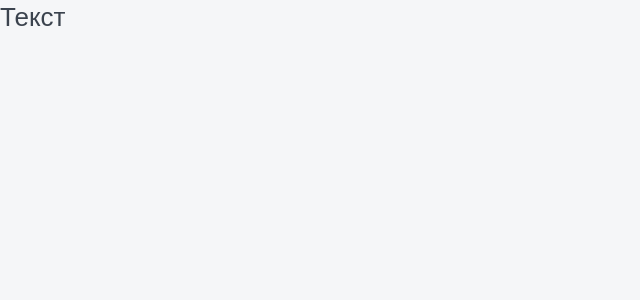
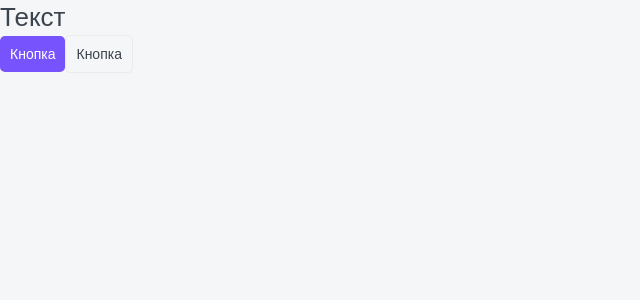
Before and after one commit to Fenixxx1990/NextJS-Project, a Next.js app: page / in a window 1280 px wide. Shown: the top 300 px of the page, without its empty margins (0-640 px from the left). Built offline with nearby package versions, Linux system fonts and the light colour scheme.

Commit message:
add button

```diff
--- /dev/null
+++ b/components/Button/Button.module.css
@@ -0,0 +1,35 @@
+.button {
+  cursor: pointer;
+
+  display: inline-block;
+
+  box-sizing: border-box;
+  padding: 10px;
+  border: none;
+  border-radius: 5px;
+
+  font-size: 14px;
+  text-align: center;
+
+  transition: all 0.2s;
+}
+
+.primary {
+  color: var(--white);
+  background: var(--primaty);
+}
+
+.primary:hover {
+  background: var(--primaty-hover);
+}
+
+.ghost {
+  border: 1px solid var(--gray-light);
+  color: var(--black);
+  background: none;
+}
+
+.ghost:hover {
+  color: var(--white);
+  background-color: var(--primaty);
+}
--- /dev/null
+++ b/components/Button/Button.props.ts
@@ -0,0 +1,6 @@
+import type { ButtonHTMLAttributes } from "react";
+
+export interface IButtonProps extends ButtonHTMLAttributes<HTMLButtonElement> {
+  children: React.ReactNode;
+  appearence?: "primary" | "ghost";
+}
--- /dev/null
+++ b/components/Button/Button.tsx
@@ -0,0 +1,25 @@
+import { type JSX } from "react";
+import styles from "./Button.module.css";
+import { type IButtonProps } from "./Button.props";
+import cn from "classnames";
+
+export const Button = ({
+  appearence = "primary",
+  children,
+  className,
+  ...props
+}: IButtonProps): JSX.Element => {
+  return (
+    <>
+      <button
+        {...props}
+        className={cn(styles.button, className, {
+          [styles.primary]: appearence == "primary",
+          [styles.ghost]: appearence == "ghost",
+        })}
+      >
+        {children}
+      </button>
+    </>
+  );
+};
--- a/components/Htag/Htag.tsx
+++ b/components/Htag/Htag.tsx
@@ -2,14 +2,26 @@ import { type JSX } from "react";
 import styles from "./Htag.module.css";
 import { type IHtagProps } from "./Htag.props";
 
-export const Htag = ({ tag, children }: IHtagProps): JSX.Element => {
+export const Htag = ({ tag, children, ...props }: IHtagProps): JSX.Element => {
   switch (tag) {
     case "h1":
-      return <h1 className={styles.h1}>{children}</h1>;
+      return (
+        <h1 {...props} className={styles.h1}>
+          {children}
+        </h1>
+      );
     case "h2":
-      return <h2 className={styles.h2}>{children}</h2>;
+      return (
+        <h2 {...props} className={styles.h2}>
+          {children}
+        </h2>
+      );
     case "h3":
-      return <h3 className={styles.h3}>{children}</h3>;
+      return (
+        <h3 {...props} className={styles.h3}>
+          {children}
+        </h3>
+      );
     default:
       return <></>;
   }
--- a/components/index.ts
+++ b/components/index.ts
@@ -1 +1,2 @@
 export * from "./Htag/Htag";
+export * from "./Button/Button";
--- a/package.json
+++ b/package.json
@@ -9,6 +9,7 @@
     "lint": "eslint"
   },
   "dependencies": {
+    "classnames": "^2.5.1",
     "next": "16.2.1",
     "react": "19.2.4",
     "react-dom": "19.2.4"
--- a/pages/index.tsx
+++ b/pages/index.tsx
@@ -1,10 +1,12 @@
-import { Htag } from "@/components";
+import { Button, Htag } from "@/components";
 import { type JSX } from "react";
 
 export default function Home(): JSX.Element {
   return (
     <>
       <Htag tag="h1">Текст</Htag>
+      <Button>Кнопка</Button>
+      <Button appearence="ghost">Кнопка</Button>
     </>
   );
 }
--- a/styles/globals.css
+++ b/styles/globals.css
@@ -2,6 +2,8 @@
   --black: #3b434e;
   --white: white;
   --primaty: #7653fc;
+  --primaty-hover: #6344df;
+  --gray-light: #ebebeb;
   --red: #fc836d;
   --green: #1dc37e;
   --green-light: #c8f8e4;
```
Also changed, not shown: components/Htag/Htag.props.ts (+6 -1 lines), 1 other file (tests, documents, lock files or other folders).
